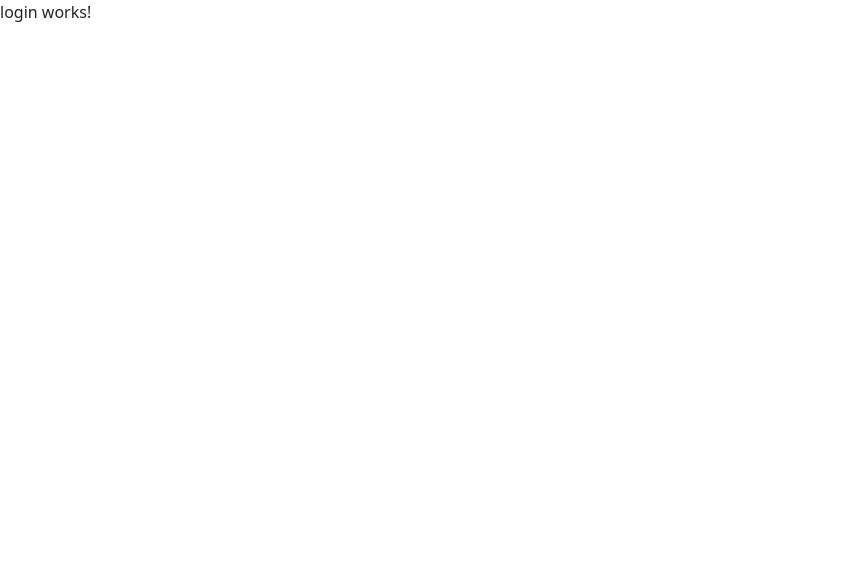
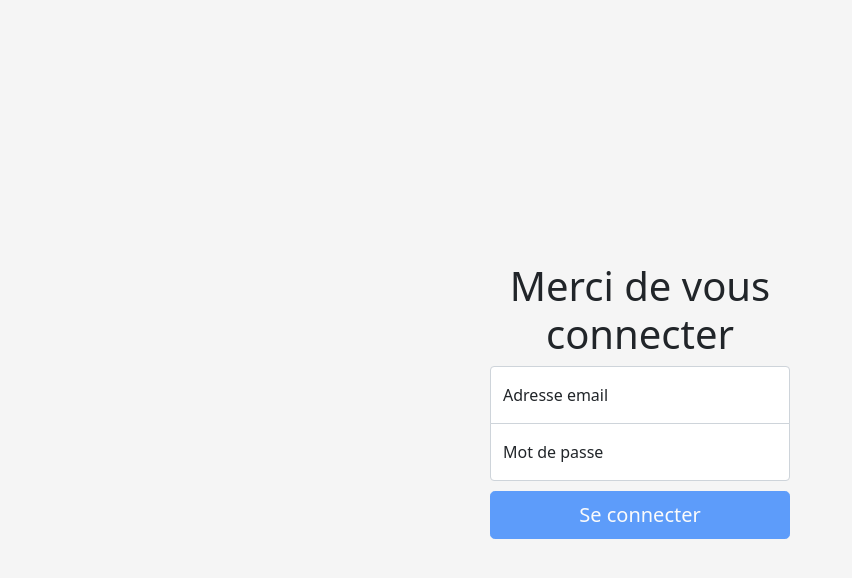
Before and after one commit to MadMax8930/Angular_liveCoding, an Angular app: page /login in a window 1280 px wide. Shown: the top 578 px of the page, without its empty margins (0-852 px from the left). Built offline with nearby package versions, Linux system fonts and the light colour scheme.

Commit message:
Connexion

```diff
--- a/src/app/app.module.ts
+++ b/src/app/app.module.ts
@@ -13,6 +13,8 @@ import { OhFourComponent } from './oh-four/oh-four.component';
 import { OneFeatureComponent } from './one-feature/one-feature.component';
 import { DetailFeatureComponent } from './detail-feature/detail-feature.component';
 import { FeaturesService } from './services/features.service';
+import { FormsModule } from '@angular/forms';
+import { HttpClientModule } from '@angular/common/http';
 
 @NgModule({
   declarations: [
@@ -29,7 +31,9 @@ import { FeaturesService } from './services/features.service';
   ],
   imports: [
     BrowserModule,
-    AppRoutingModule
+    AppRoutingModule,
+    FormsModule,
+    HttpClientModule
   ],
   providers: [
     FeaturesService
--- a/src/app/login/login.component.html
+++ b/src/app/login/login.component.html
@@ -1 +1,18 @@
-<p>login works!</p>
+<div class="login-form text-center">
+  <main class="form-signin">
+    <form (ngSubmit)="onSubmit(loginForm)" #loginForm="ngForm">
+      <h1>Merci de vous connecter</h1>
+
+      <div class="form-floating">
+        <input type="email" class="form-control" id="floatingInput" placeholder="" name="email" ngModel required>
+        <label for="floatingInput">Adresse email</label>
+      </div>
+      <div class="form-floating">
+        <input type="password" class="form-control" id="floatingPassword" placeholder="" name="password" ngModel required>
+        <label for="floatingPassword">Mot de passe</label>
+      </div>
+
+      <button class="w-100 btn btn-lg btn-primary" type="submit" [disabled]="loginForm.invalid">Se connecter</button>
+    </form>
+  </main>
+</div>
--- a/src/app/login/login.component.scss
+++ b/src/app/login/login.component.scss
@@ -0,0 +1,35 @@
+.login-form {
+  height: 100%;
+  display: flex;
+  align-items: center;
+  padding-top: 40px;
+  padding-bottom: 40px;
+  background-color: #f5f5f5;
+}
+
+.form-signin {
+  width: 100%;
+  max-width: 330px;
+  padding: 15px;
+  margin: auto;
+}
+
+.form-signin .checkbox {
+  font-weight: 400;
+}
+
+.form-signin .form-floating:focus-within {
+  z-index: 2;
+}
+
+.form-signin input[type="email"] {
+  margin-bottom: -1px;
+  border-bottom-right-radius: 0;
+  border-bottom-left-radius: 0;
+}
+
+.form-signin input[type="password"] {
+  margin-bottom: 10px;
+  border-top-left-radius: 0;
+  border-top-right-radius: 0;
+}
--- a/src/app/login/login.component.ts
+++ b/src/app/login/login.component.ts
@@ -1,4 +1,7 @@
 import { Component, OnInit } from '@angular/core';
+import { NgForm } from '@angular/forms';
+import { Router } from '@angular/router';
+import { AuthService } from '../services/auth.service';
 
 @Component({
   selector: 'app-login',
@@ -7,9 +10,26 @@ import { Component, OnInit } from '@angular/core';
 })
 export class LoginComponent implements OnInit {
 
-  constructor() { }
+  constructor(
+    private authService: AuthService,
+    private router : Router
+  ) { }
 
   ngOnInit(): void {
   }
 
+  onSubmit(form: NgForm) {
+    console.log(form.value);
+    this.authService.login(form.value.email, form.value.password).subscribe(
+      (resp: any) => {
+        console.log("Connection succeed", resp);
+        this.router.navigate(['/']);
+      },
+      error => {
+        console.log('error while');
+      }
+
+    )
+  }
+
 }
--- /dev/null
+++ b/src/app/services/auth.service.ts
@@ -0,0 +1,27 @@
+import { HttpClient } from '@angular/common/http';
+import { Injectable } from '@angular/core';
+import { map } from 'rxjs/operators';
+
+@Injectable({
+  providedIn: 'root'
+})
+export class AuthService {
+
+  constructor(private httpClient: HttpClient) { }
+
+  login(email: string, password: string) {
+    const body = {
+      email,
+      password
+    }
+    return this.httpClient.post('https://test-node-jb.herokuapp.com/api/auth/login', body)
+    .pipe(
+      map(
+        (resp: any) => {
+          localStorage.setItem('TOKEN_APPLI', resp.token);
+          return resp;
+        }
+      )
+    );
+  }
+}
--- a/src/styles.scss
+++ b/src/styles.scss
@@ -1 +1,5 @@
 /* You can add global styles to this file, and also import other style files */
+html,
+body {
+  height: 100%;
+}
```
Also changed, not shown: 1 other file (tests, documents, lock files or other folders).
